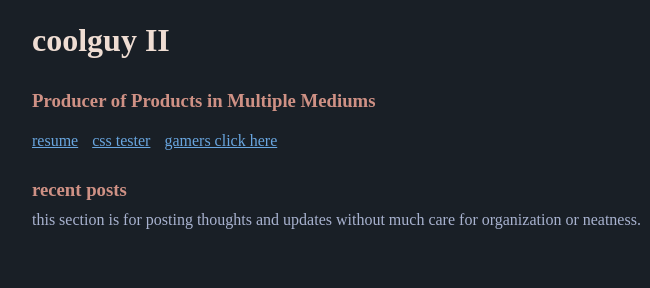
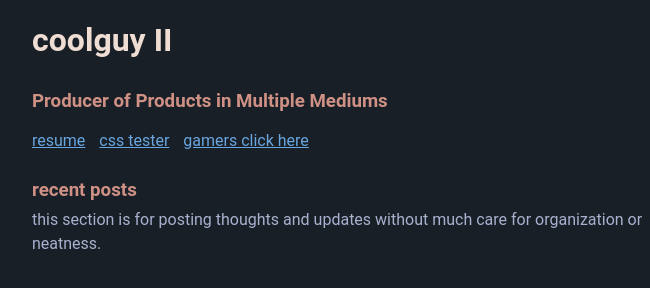
Before and after one commit to RaymondFH/RaymondFH.github.io, a plain HTML site: page index.html in a window 1280 px wide. Shown: the full height of the page, 272-922 px from the left. Drawn offline with nearby package versions, Linux system fonts and the light colour scheme; no server answers.

Commit message:
Update blog.css

```diff
--- a/blog.css
+++ b/blog.css
@@ -1,5 +1,5 @@
 body {
-  /*font-family: Roboto, sans-serif;*/
+  font-family: Roboto, sans-serif;
   font-size:  1rem;
   max-width: 42rem;
   padding: 1rem;
```
